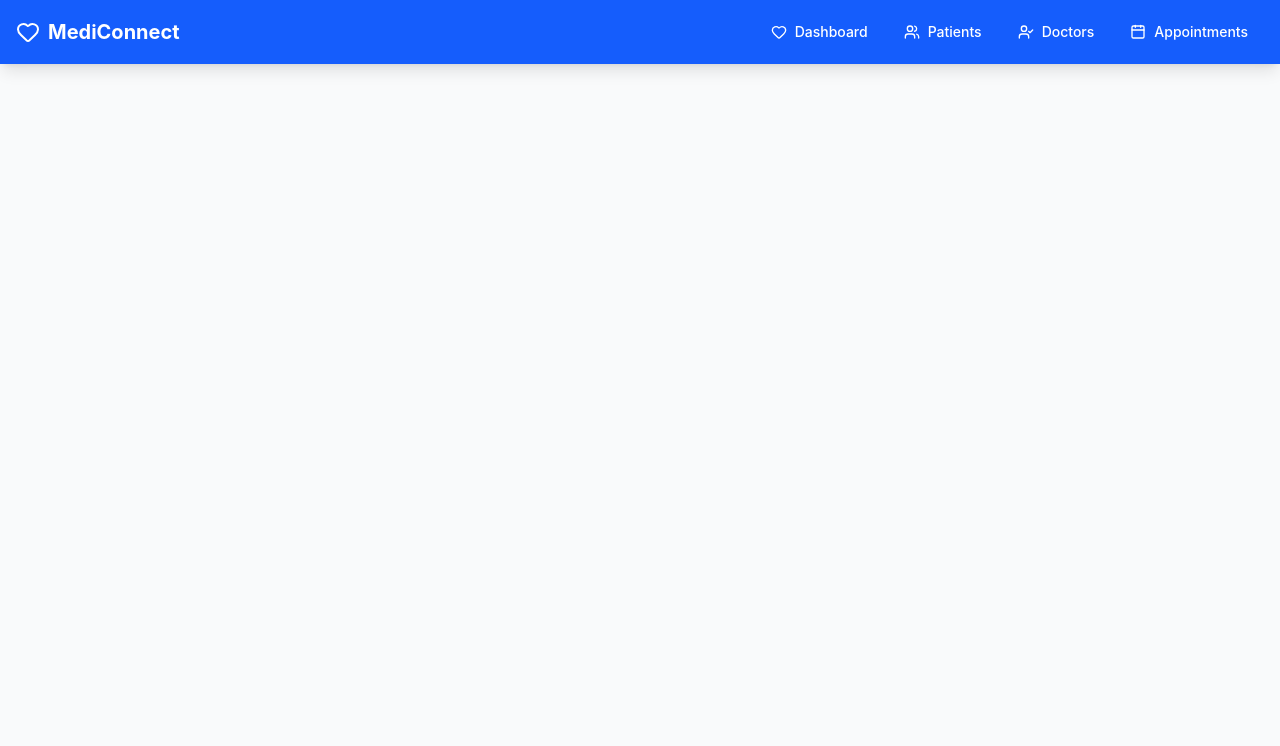
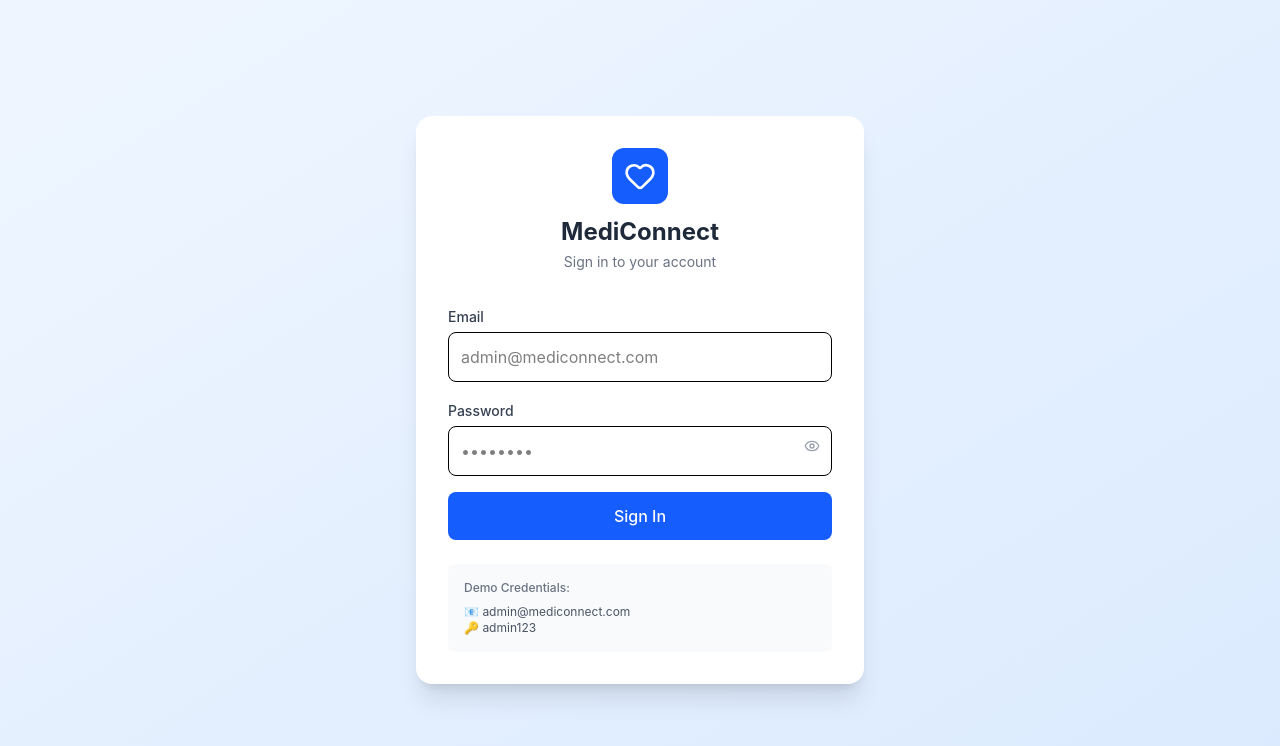
Before and after one commit to mesanda456/mediconnect, a React app in the folder frontend/: page /login in a window 1280 px wide. Shown: the top 746 px of the page. Built offline with nearby package versions, Linux system fonts and the light colour scheme; the HTML template or start-up script is replaced by a standard one.

Commit message:
feat: add login page, authentication and protected routes

```diff
--- a/frontend/package.json
+++ b/frontend/package.json
@@ -11,6 +11,7 @@
   },
   "dependencies": {
     "axios": "^1.16.1",
+    "jwt-decode": "^4.0.0",
     "lucide-react": "^1.16.0",
     "react": "^19.2.6",
     "react-dom": "^19.2.6",
--- a/frontend/src/App.jsx
+++ b/frontend/src/App.jsx
@@ -1,13 +1,21 @@
 import { BrowserRouter, Routes, Route } from 'react-router-dom';
+import { AuthProvider } from './context/AuthContext';
+import ProtectedRoute from './components/ProtectedRoute';
 import Dashboard from './pages/Dashboard';
 import Patients from './pages/Patients';
 import Doctors from './pages/Doctors';
 import Appointments from './pages/Appointments';
+import Login from './pages/Login';
 import Navbar from './components/Navbar';
 
 function App() {
   return (
+    <AuthProvider>
       <BrowserRouter>
+        <Routes>
+          <Route path="/login" element={<Login />} />
+          <Route path="/*" element={
+            <ProtectedRoute>
               <div className="min-h-screen bg-gray-50">
                 <Navbar />
                 <div className="max-w-7xl mx-auto px-4 py-6">
@@ -19,7 +27,11 @@ function App() {
                   </Routes>
                 </div>
               </div>
+            </ProtectedRoute>
+          } />
+        </Routes>
       </BrowserRouter>
+    </AuthProvider>
   );
 }
 
--- a/frontend/src/components/Navbar.jsx
+++ b/frontend/src/components/Navbar.jsx
@@ -1,8 +1,12 @@
-import { Link, useLocation } from 'react-router-dom';
-import { Heart, Users, UserCheck, Calendar } from 'lucide-react';
+import { Link, useLocation, useNavigate } from 'react-router-dom';
+import { Heart, Users, UserCheck, Calendar, LogOut } from 'lucide-react';
+import toast from 'react-hot-toast';
+import { useAuth } from '../context/AuthContext';
 
 function Navbar() {
   const location = useLocation();
+  const navigate = useNavigate();
+  const { user, logout } = useAuth();
 
   const links = [
     { to: '/', label: 'Dashboard', icon: Heart },
@@ -10,6 +14,12 @@ function Navbar() {
     { to: '/doctors', label: 'Doctors', icon: UserCheck },
     { to: '/appointments', label: 'Appointments', icon: Calendar },
   ];
+
+  const handleLogout = () => {
+    logout();
+    toast.success('Logged out successfully');
+    navigate('/login');
+  };
 
   return (
     <nav className="bg-blue-600 text-white shadow-lg">
@@ -33,6 +43,16 @@ function Navbar() {
               </Link>
             ))}
           </div>
+          <div className="flex items-center gap-3">
+            <span className="text-sm text-blue-200">👤 {user?.email}</span>
+            <button
+              onClick={handleLogout}
+              className="flex items-center gap-2 px-3 py-2 rounded-lg hover:bg-blue-700 text-sm"
+            >
+              <LogOut className="w-4 h-4" />
+              Logout
+            </button>
+          </div>
         </div>
       </div>
     </nav>
--- /dev/null
+++ b/frontend/src/components/ProtectedRoute.jsx
@@ -0,0 +1,14 @@
+import { Navigate } from 'react-router-dom';
+import { useAuth } from '../context/AuthContext';
+
+function ProtectedRoute({ children }) {
+  const { user } = useAuth();
+
+  if (!user) {
+    return <Navigate to="/login" replace />;
+  }
+
+  return children;
+}
+
+export default ProtectedRoute;
--- /dev/null
+++ b/frontend/src/context/AuthContext.jsx
@@ -0,0 +1,32 @@
+import { createContext, useContext, useState } from 'react';
+
+const AuthContext = createContext();
+
+export function AuthProvider({ children }) {
+  const [user, setUser] = useState(() => {
+    const saved = localStorage.getItem('user');
+    return saved ? JSON.parse(saved) : null;
+  });
+
+  const login = (userData, token) => {
+    localStorage.setItem('user', JSON.stringify(userData));
+    localStorage.setItem('token', token);
+    setUser(userData);
+  };
+
+  const logout = () => {
+    localStorage.removeItem('user');
+    localStorage.removeItem('token');
+    setUser(null);
+  };
+
+  return (
+    <AuthContext.Provider value={{ user, login, logout }}>
+      {children}
+    </AuthContext.Provider>
+  );
+}
+
+export function useAuth() {
+  return useContext(AuthContext);
+}
--- /dev/null
+++ b/frontend/src/pages/Login.jsx
@@ -0,0 +1,96 @@
+import { useState } from 'react';
+import { useNavigate } from 'react-router-dom';
+import { Heart, Loader2, Eye, EyeOff } from 'lucide-react';
+import toast from 'react-hot-toast';
+import API from '../api/axios';
+import { useAuth } from '../context/AuthContext';
+
+function Login() {
+  const [form, setForm] = useState({ email: '', password: '' });
+  const [loading, setLoading] = useState(false);
+  const [showPassword, setShowPassword] = useState(false);
+  const { login } = useAuth();
+  const navigate = useNavigate();
+
+  const handleSubmit = async (e) => {
+    e.preventDefault();
+    if (!form.email || !form.password) {
+      toast.error('Please fill in all fields');
+      return;
+    }
+    try {
+      setLoading(true);
+      const res = await API.post('/auth/login', form);
+      login(res.data.user, res.data.token);
+      toast.success('Welcome back! 👋');
+      navigate('/');
+    } catch (err) {
+      toast.error('Invalid email or password');
+    } finally {
+      setLoading(false);
+    }
+  };
+
+  return (
+    <div className="min-h-screen bg-gradient-to-br from-blue-50 to-blue-100 flex items-center justify-center p-4">
+      <div className="bg-white rounded-2xl shadow-xl w-full max-w-md p-8">
+        <div className="flex flex-col items-center mb-8">
+          <div className="bg-blue-600 text-white p-3 rounded-xl mb-3">
+            <Heart className="w-8 h-8" />
+          </div>
+          <h1 className="text-2xl font-bold text-gray-800">MediConnect</h1>
+          <p className="text-gray-500 text-sm mt-1">Sign in to your account</p>
+        </div>
+
+        <form onSubmit={handleSubmit} className="space-y-4">
+          <div>
+            <label className="text-sm font-medium text-gray-700">Email</label>
+            <input
+              type="email"
+              className="w-full border rounded-lg p-3 mt-1 focus:outline-none focus:ring-2 focus:ring-blue-500"
+              placeholder="admin@mediconnect.com"
+              value={form.email}
+              onChange={e => setForm({...form, email: e.target.value})}
+            />
+          </div>
+          <div>
+            <label className="text-sm font-medium text-gray-700">Password</label>
+            <div className="relative">
+              <input
+                type={showPassword ? 'text' : 'password'}
+                className="w-full border rounded-lg p-3 mt-1 focus:outline-none focus:ring-2 focus:ring-blue-500 pr-10"
+                placeholder="••••••••"
+                value={form.password}
+                onChange={e => setForm({...form, password: e.target.value})}
+              />
+              <button
+                type="button"
+                onClick={() => setShowPassword(!showPassword)}
+                className="absolute right-3 top-4 text-gray-400"
+              >
+                {showPassword ? <EyeOff className="w-4 h-4" /> : <Eye className="w-4 h-4" />}
+              </button>
+            </div>
+          </div>
+
+          <button
+            type="submit"
+            disabled={loading}
+            className="w-full bg-blue-600 text-white py-3 rounded-lg font-medium hover:bg-blue-700 disabled:opacity-50 flex items-center justify-center gap-2 mt-2"
+          >
+            {loading ? <Loader2 className="w-4 h-4 animate-spin" /> : null}
+            {loading ? 'Signing in...' : 'Sign In'}
+          </button>
+        </form>
+
+        <div className="mt-6 p-4 bg-gray-50 rounded-lg">
+          <p className="text-xs text-gray-500 font-medium mb-2">Demo Credentials:</p>
+          <p className="text-xs text-gray-600">📧 admin@mediconnect.com</p>
+          <p className="text-xs text-gray-600">🔑 admin123</p>
+        </div>
+      </div>
+    </div>
+  );
+}
+
+export default Login;
```
Also changed, not shown: 2 other files (tests, documents, lock files or other folders). Lines whose indentation alone changed are shown as unchanged.
